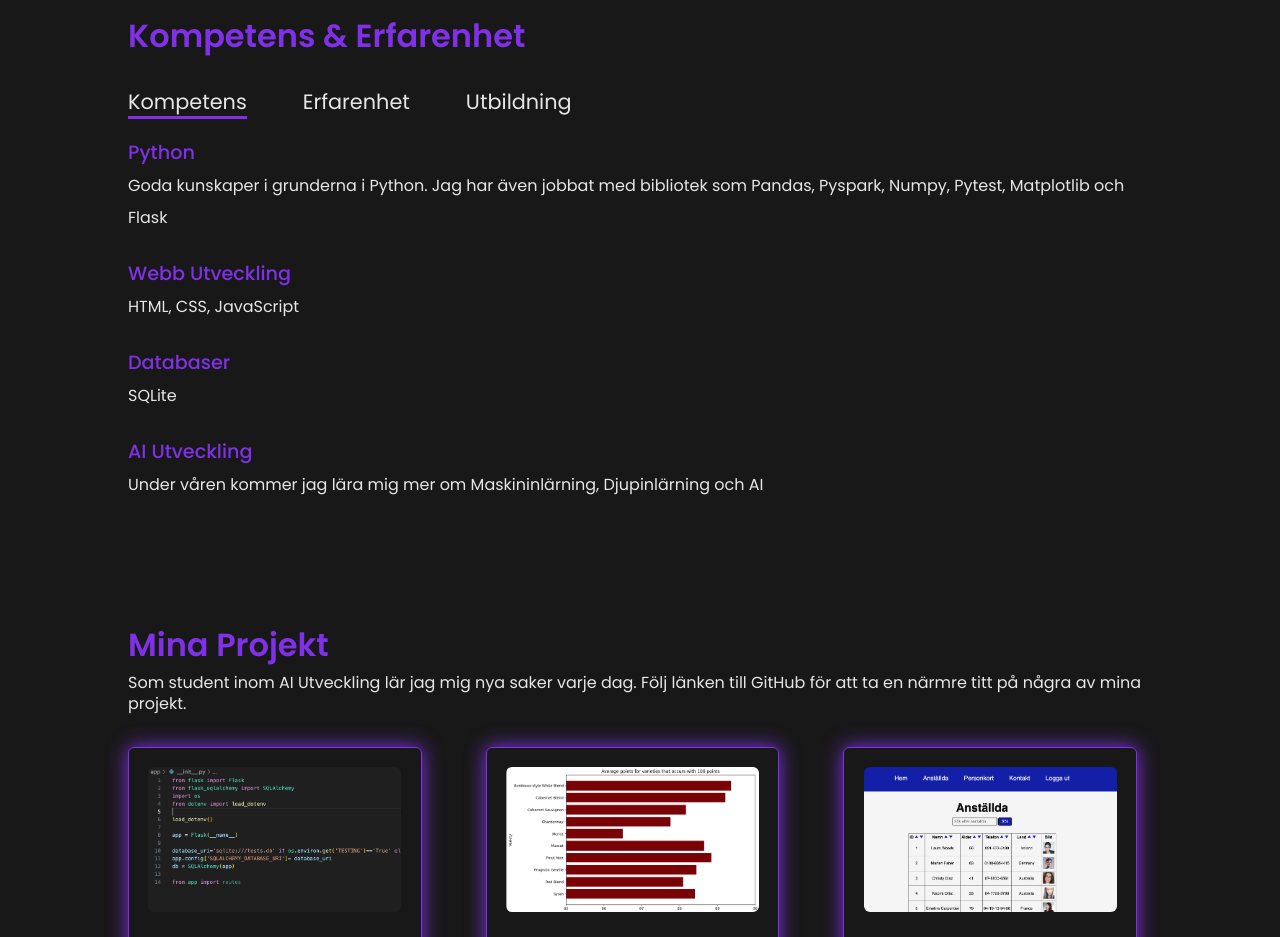
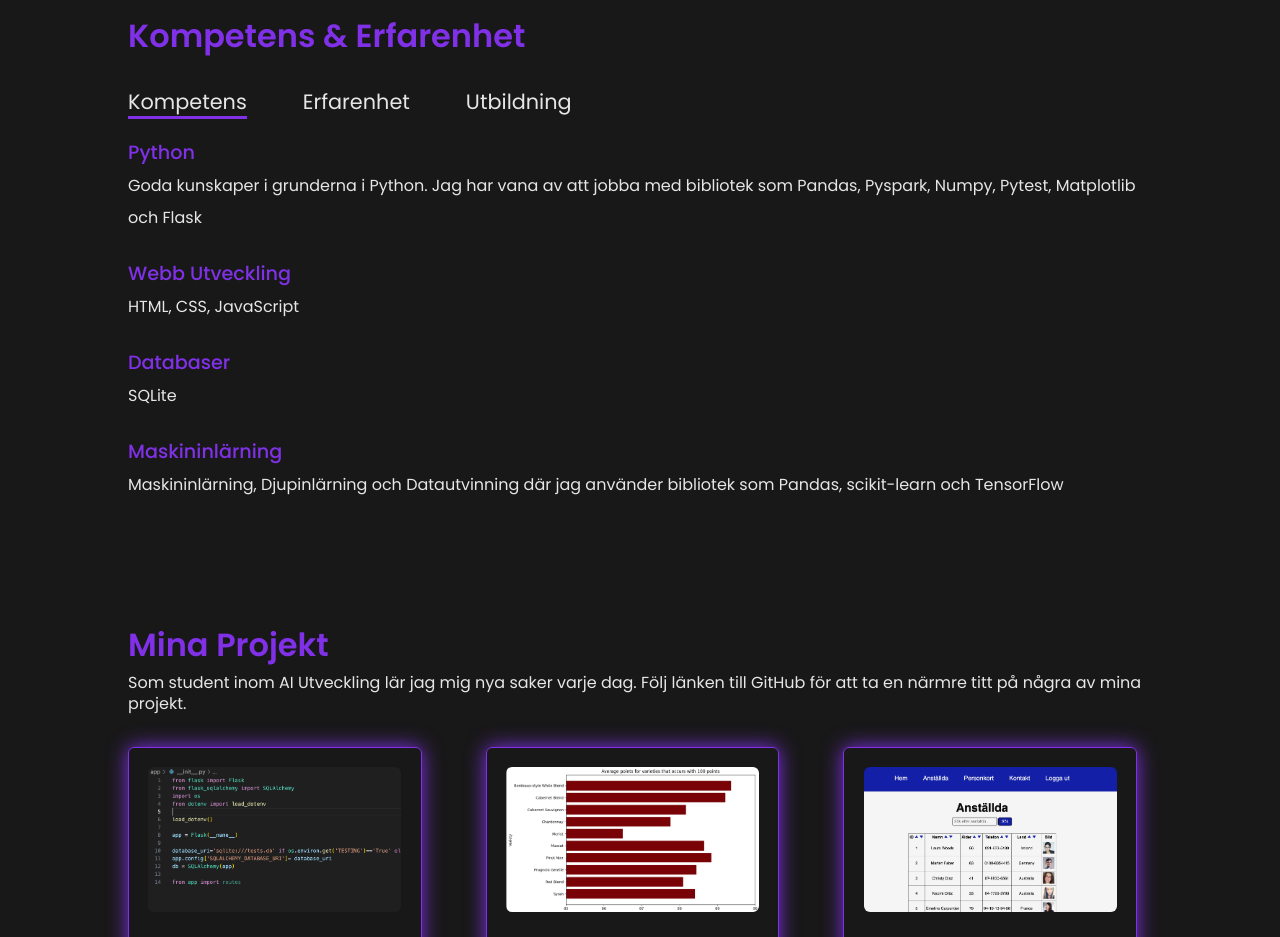
Before and after one commit to mariebayard/Portfolio, a plain HTML site: page index.html in a window 1280 px wide. Shown: the part 1400-2337 px from the top of the page. Drawn offline with Linux system fonts and the light colour scheme.

Commit message:
Update index.html, kompetens, portfolio

```diff
--- a/index.html
+++ b/index.html
@@ -95,10 +95,10 @@
                         </div>
                         <div class="tab-content active-tab" id="skills">
                             <ul>
-                                <li><span>Python</span><br>Goda kunskaper i grunderna i Python. Jag har även jobbat med bibliotek som Pandas, Pyspark, Numpy, Pytest, Matplotlib och Flask</li>
+                                <li><span>Python</span><br>Goda kunskaper i grunderna i Python. Jag har vana av att jobba med bibliotek som Pandas, Pyspark, Numpy, Pytest, Matplotlib och Flask</li>
                                 <li><span>Webb Utveckling</span><br>HTML, CSS, JavaScript</li>
                                 <li><span>Databaser</span><br>SQLite</li>
-                                <li><span>AI Utveckling</span><br>Under våren kommer jag lära mig mer om Maskininlärning, Djupinlärning och AI</li>
+                                <li><span>Maskininlärning</span><br>Maskininlärning, Djupinlärning och Datautvinning där jag använder bibliotek som Pandas, scikit-learn och TensorFlow</li>
                             </ul>
                         </div>
                         <div class="tab-content" id="experience">
@@ -149,7 +149,7 @@
                             <div class="work-text">
                                 <h2>Webb Applikation</h2>
                                 <p>Personalregister byggt med Flask, HTML och CSS.</p>
-                                <a href="https://github.com/mariebayard/Kodskelett" title="Gå till Github" target="_blank"><i class="fa-solid fa-up-right-from-square"></i></a>
+                                <a href="https://github.com/mariebayard/Personalregister" title="Gå till Github" target="_blank"><i class="fa-solid fa-up-right-from-square"></i></a>
                                 <!-- Lägger till rätt länk när jag kan lägga koden publikt.-->
                             </div>
                         </div>
```
